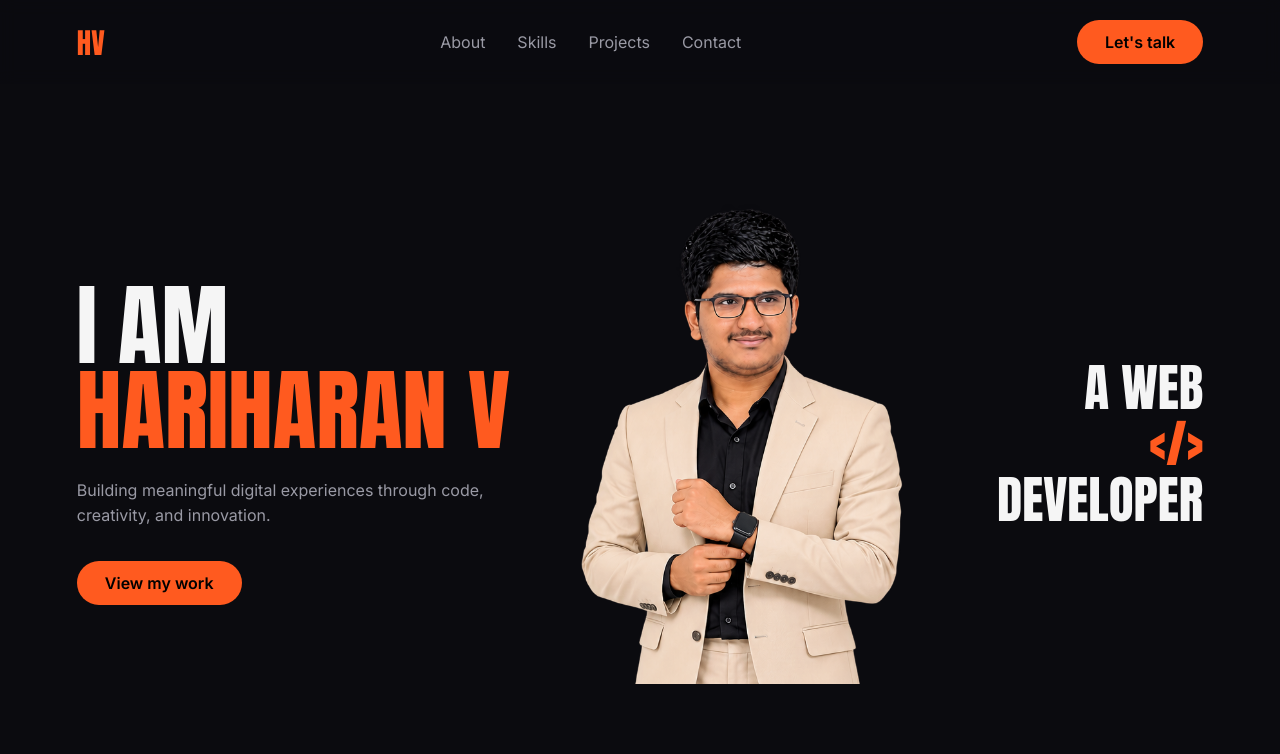
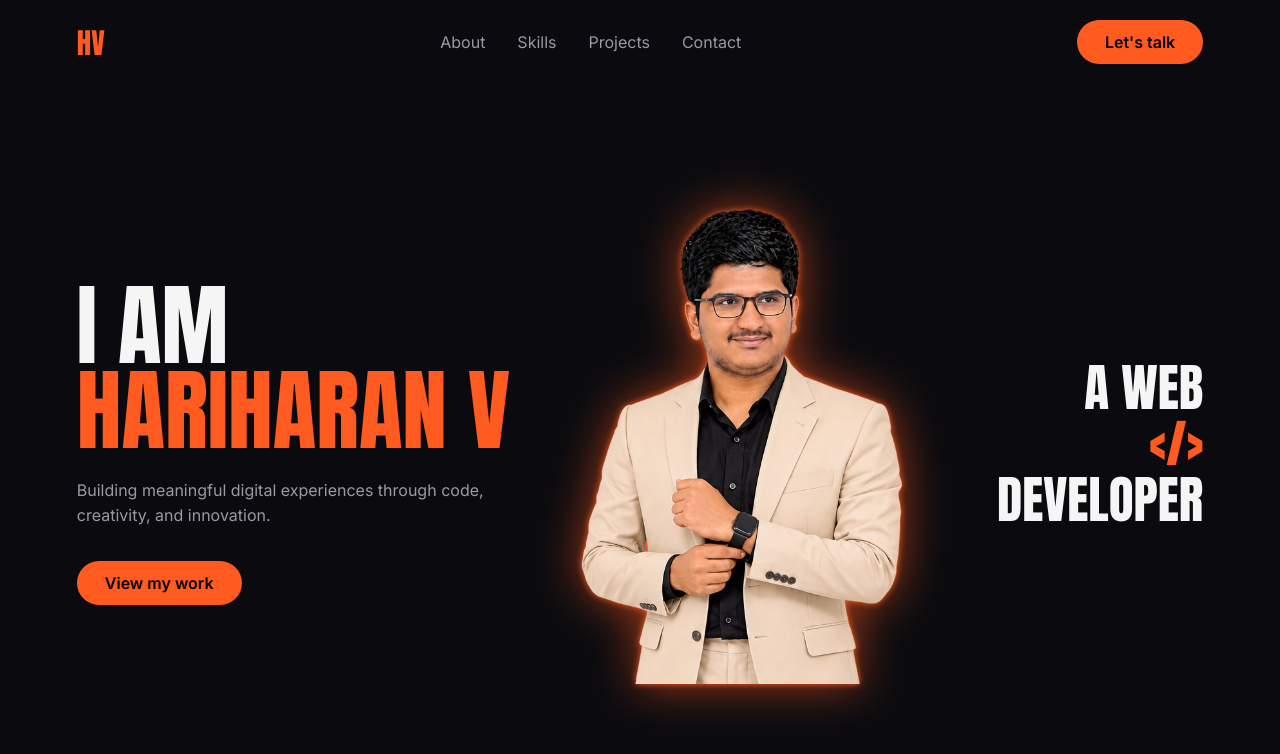
Before and after one commit to 04harithecoder/My-PortFolio, a plain HTML site: page index.html in a window 1280 px wide. Drawn offline with Linux system fonts and the light colour scheme.

Commit message:
Include warm amber backlight

```diff
--- a/css/style.css
+++ b/css/style.css
@@ -107,6 +107,8 @@ a {
     width: 100%;
     max-height: 80vh;
     object-fit: contain;
+    filter: drop-shadow(0 0 3px var(--accent))
+            drop-shadow(0 0 24px rgba(255, 90, 31, 0.6));
 }
 
 .hero-role {
```
